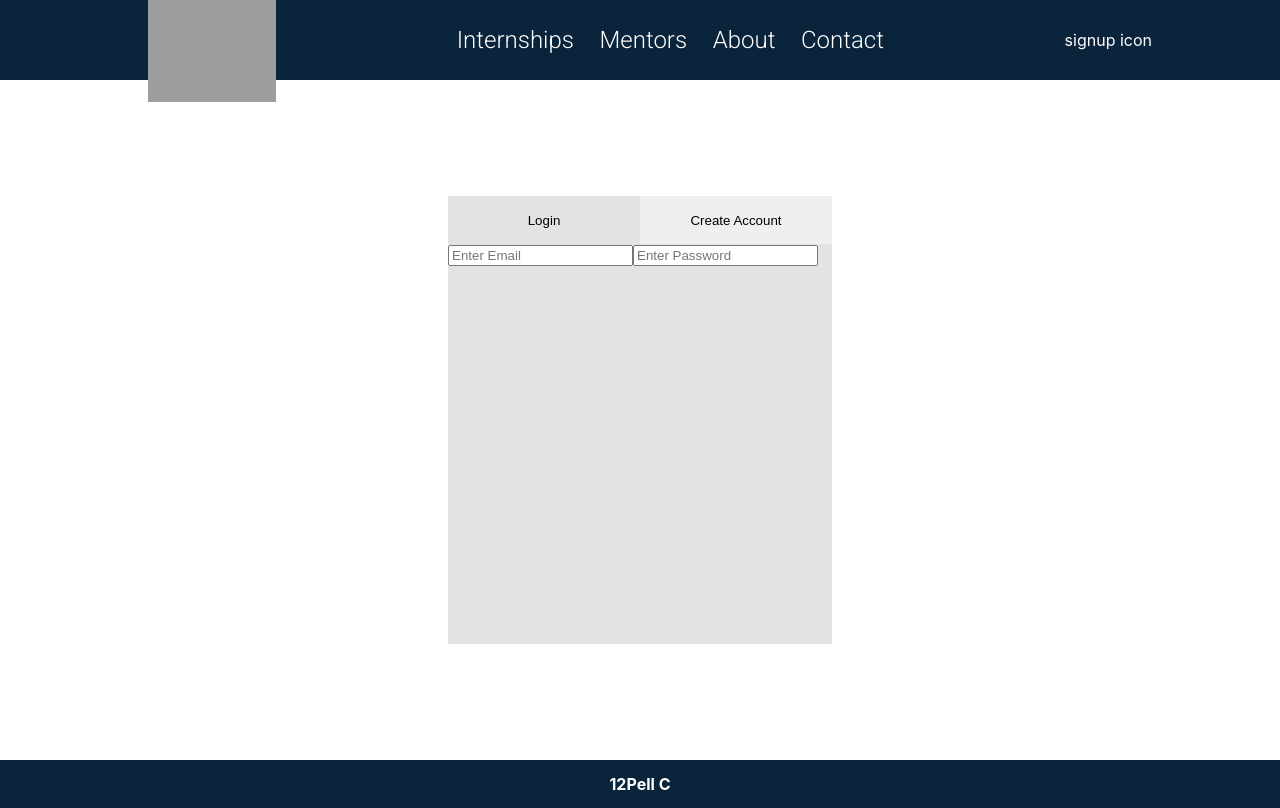
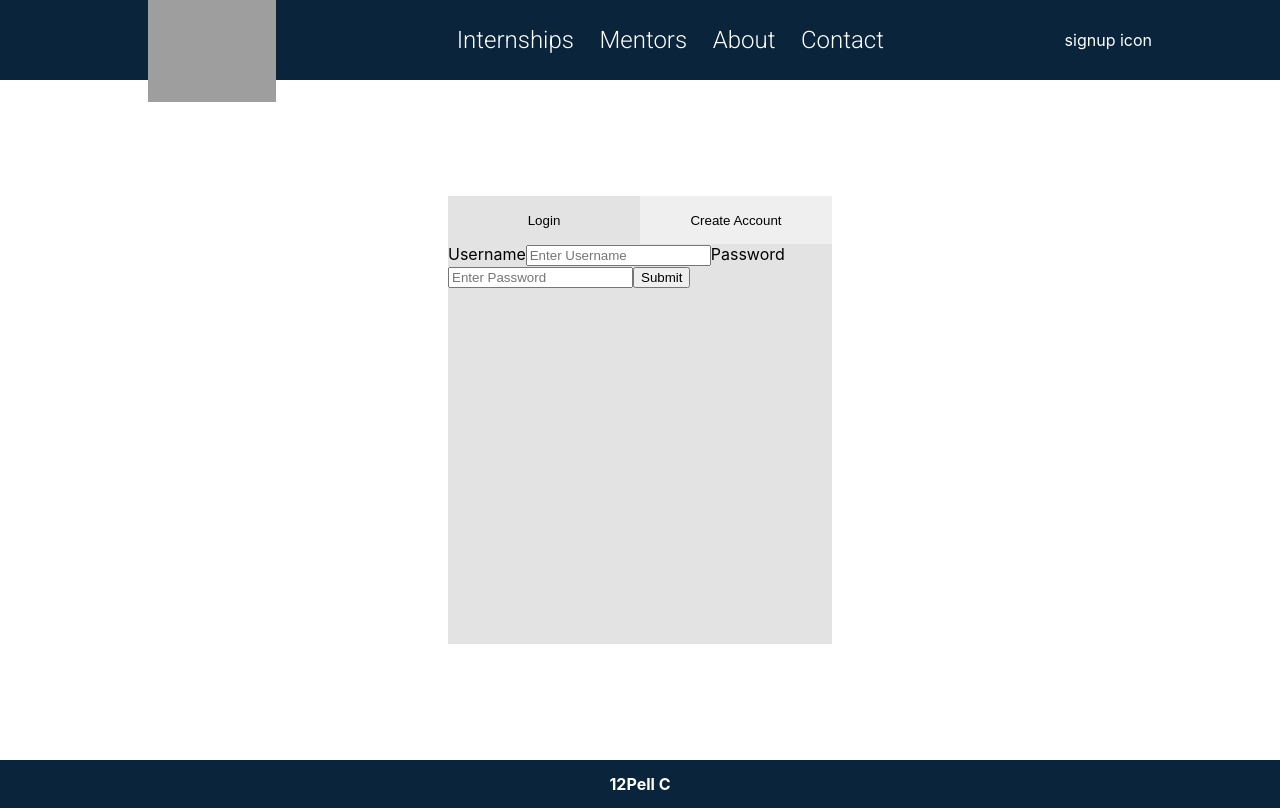
Before and after one commit to michaelbtan/12-pell-internship, a React (Create React App) app in the folder frontend/12pell_internship/: page /account in a window 1280 px wide. Built offline with nearby package versions, Linux system fonts and the light colour scheme; grey boxes are pictures that could not be loaded.

Commit message:
auth works

```diff
--- a/frontend/12pell_internship/src/App.js
+++ b/frontend/12pell_internship/src/App.js
@@ -1,5 +1,6 @@
 import './App.css';
-import { Routes, Route } from "react-router-dom"
+import { Routes, Route, useNavigate } from "react-router-dom"
+import { useState, useEffect } from "react"
 import Home from './screens/Home/Home.js'
 import About from './screens/About/About.js'
 import Contact from './screens/Contact/Contact.js'
@@ -10,9 +11,28 @@ import MentorListings from './screens/MentorListings/MentorListings.js'
 import MentorDetails from './screens/MentorDetails/MentorDetails.js'
 import PostInternship from './screens/PostInternship/PostInternship.js'
 import UpdateInternship from './screens/UpdateInternship/UpdateInternship.js'
-
+import { logOut, verifyUser } from "./utilities/users";
+// import Signin from "./components/Signin/Signin";
 
 function App() {
+
+  const navigate = useNavigate()
+  const [loggedIn, setLoggedIn] = useState(false);
+
+  useEffect(() => {
+    const fetchUser = async () => {
+      const res = await verifyUser();
+      res ? setLoggedIn(true) : setLoggedIn(false)
+    };
+    fetchUser()
+  }, []);
+
+  const handleLogout = async () => {
+    await logOut()
+    setLoggedIn(false)
+    navigate('/')
+  }
+
   return (
     <div className="App">
       <Routes>
@@ -23,7 +43,7 @@ function App() {
         <Route path='/mentors/:id' element={<MentorDetails />} />
         <Route path='/contact' element={<Contact />} />
         <Route path='/about' element={<About />} />
-        <Route path='/account' element={<Account />} />
+        <Route path='/account' element={<Account setLoggedIn={setLoggedIn} />} />
         <Route path='/postinternship' element={<PostInternship />} />
         <Route path='/updateinternship/:id' element={<UpdateInternship />} />
       </Routes>
--- a/frontend/12pell_internship/src/components/DeleteInternship/DeleteInternship.js
+++ b/frontend/12pell_internship/src/components/DeleteInternship/DeleteInternship.js
@@ -9,7 +9,7 @@ export default function DeleteInternship() {
 
   const handleDelete = () => {
     deleteInternship(params.id)
-    // navigate('/')
+    navigate('/')
   }
 
   return (
--- a/frontend/12pell_internship/src/components/Signin/Signin.js
+++ b/frontend/12pell_internship/src/components/Signin/Signin.js
@@ -1,32 +1,72 @@
-import React from 'react';
+import { useState } from 'react';
 import './Signin.css'
+import { useNavigate } from 'react-router-dom'
+import { logIn } from "../../utilities/users";
 
-export default function Signin() {
+export default function Signin({ setLoggedIn }) {
+  const navigate = useNavigate()
+
+  const [form, setForm] = useState({
+    username: "",
+    password: "",
+  });
+
+  const handleChange = (e) => {
+    const { name, value } = e.target;
+
+    setForm({
+      ...form,
+      [name]: value,
+    });
+  };
+
+  const handleLogin = async (e) => {
+    e.preventDefault();
+    try {
+      const user = await logIn(form);
+      if (user) {
+        setLoggedIn(true);
+        navigate("/");
+      }
+    } catch (error) {
+      console.log(error);
+      setForm({
+        username: "",
+        password: "",
+      });
+    }
+  };
+
+  const { username, password } = form;
+
   return (
     <div className="signin_container">
       <div className="signin_card">
         <div className="signin_header">
         </div>
-        <div className="signin_form">
+        <form className="signin_form" onSubmit={handleLogin}>
+          <label>Username</label>
           <input
             className="signin_input"
             required
             type="text"
-            name="email"
-            // value={form.email}
-            placeholder="Enter Email"
-            // onChange={handleChange}
+            name="username"
+            value={username}
+            placeholder="Enter Username"
+            onChange={handleChange}
           />
+          <label>Password</label>
           <input
             className="signin_input"
             required
-            type="text"
-            name="email"
-            // value={form.password}
+            type="password"
+            name="password"
+            value={password}
             placeholder="Enter Password"
-            // onChange={handleChange}
+            onChange={handleChange}
           />
-        </div>
+          <button type="submit">Submit</button>
+        </form>
       </div>
     </div>
   )}
--- a/frontend/12pell_internship/src/screens/Account/Account.js
+++ b/frontend/12pell_internship/src/screens/Account/Account.js
@@ -4,16 +4,16 @@ import Layout from '../../components/Layout/Layout.js'
 import Signup from '../../components/Signup/Signup.js'
 import Signin from '../../components/Signin/Signin.js'
 
-export default function Account() {
+export default function Account({ setLoggedIn }) {
 
-  const [login, setLogin] = useState(true)
+  const [toggle, setToggle] = useState(true)
 
   const handleSignIn = () => {
-    setLogin(true);
+    setToggle(true);
   };
 
   const handleCreate = () => {
-    setLogin(false);
+    setToggle(false);
   };
 
 
@@ -21,7 +21,7 @@ export default function Account() {
     <Layout>
       <div className="account_container">
         <div className="login_toggle">
-          {login ?
+          {toggle ?
             <>
               <button className="signin_toggle" onClick={handleSignIn}>
                 Login
@@ -41,7 +41,7 @@ export default function Account() {
             </>
           }
         </div>
-        {login ? <Signin /> : <Signup /> }
+        {toggle ? <Signin setLoggedIn={setLoggedIn}/> : <Signup /> }
       </div>
     </Layout>
   )}
--- a/frontend/12pell_internship/src/utilities/ApiConfig.js
+++ b/frontend/12pell_internship/src/utilities/ApiConfig.js
@@ -4,11 +4,22 @@ import axios from "axios"
 //   baseURL: process.env.NODE_ENV === "production" ? "https://pella3.herokuapp.com/" : "http://localhost:8000/",
 // });
 
-axios.defaults.xsrfCookieName = process.env.REACT_APP_DJANGOKEY
-axios.defaults.xsrfHeaderName = 'X-CSRFToken'
+const getToken = () => {
+  return new Promise(resolve => {
+      resolve(`Bearer ${localStorage.getItem('token') || null}`)
+  })
+}
 
 const api = axios.create({
   baseURL: "https://pella3.herokuapp.com/"
 })
 
+api.interceptors.request.use(async function (config) {
+  config.headers['Authorization'] = await getToken()
+  return config
+}, function (error) {
+  console.log('Request error: ', error)
+  return Promise.reject(error)
+});
+
 export default api
--- a/frontend/12pell_internship/src/utilities/InternshipCalls.js
+++ b/frontend/12pell_internship/src/utilities/InternshipCalls.js
@@ -29,7 +29,7 @@ export const createInternship = async (internship) => {
 
 export const updateInternship = async (id, internship) => {
   try {
-    const res = await api.put(`/internships/${id}`, internship);
+    const res = await api.put(`/internships/${id}/`, internship);
     return res.data;
   } catch (error) {
     throw error;
@@ -38,7 +38,7 @@ export const updateInternship = async (id, internship) => {
 
 export const deleteInternship = async (id) => {
   try {
-    const res = await api.delete(`/internships/${id}`)
+    const res = await api.delete(`/internships/${id}/`)
     return res.data;
   } catch (error) {
     throw error;
--- a/frontend/12pell_internship/src/utilities/MentorCalls.js
+++ b/frontend/12pell_internship/src/utilities/MentorCalls.js
@@ -29,7 +29,7 @@ export const createMentor = async (mentor) => {
 
 export const updateMentor = async (id, mentor) => {
   try {
-    const res = await api.put(`/mentors/${id}`, mentor)
+    const res = await api.put(`/mentors/${id}/`, mentor)
     return res.data;
   } catch (error) {
     throw error;
@@ -38,7 +38,7 @@ export const updateMentor = async (id, mentor) => {
 
 export const deleteMentor = async (id) => {
   try {
-    const res = await api.delete(`/mentors/${id}`)
+    const res = await api.delete(`/mentors/${id}/`)
     return res.data
   } catch (error) {
     throw error;
--- /dev/null
+++ b/frontend/12pell_internship/src/utilities/users.js
@@ -0,0 +1,34 @@
+import api from "./ApiConfig";
+
+export const logIn = async (credentials) => {
+  try {
+    const res = await api.post("/login/", credentials);
+    localStorage.setItem("token", res.data.access);
+    localStorage.setItem("refresh", res.data.refresh);
+    console.log(res);
+    return res;
+  } catch (error) {
+    throw error;
+  }
+};
+
+export const logOut = async () => {
+  try {
+    localStorage.removeItem("token");
+    localStorage.removeItem("refresh");
+    return true;
+  } catch (error) {
+    throw error;
+  }
+};
+
+export const verifyUser = async () => {
+  const refresh = localStorage.getItem("refresh");
+  if (refresh) {
+    const res = await api.post("/refresh-token/", { refresh });
+    localStorage.setItem("token", res.data.access);
+    console.log(res);
+    return res;
+  }
+  return false;
+};
```
